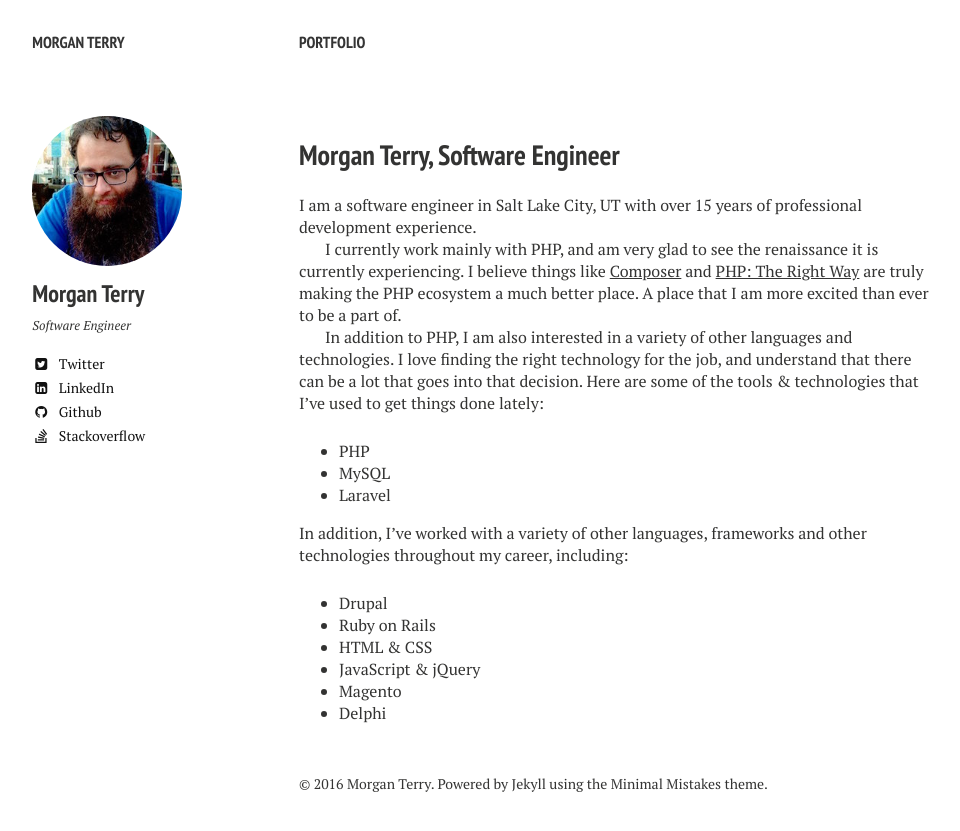
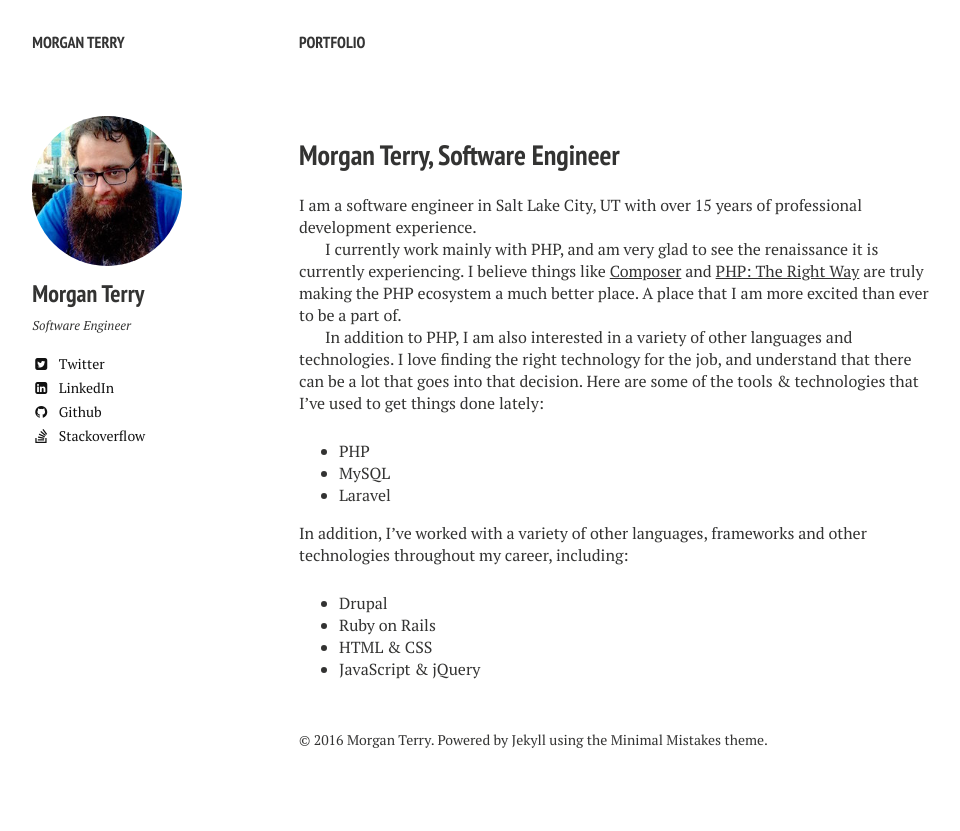
Before and after one commit to localstatic/morganterry.com, a Jekyll site: the page built from index.md, in a window 1280 px wide. Shown: the top 831 px of the page, without its empty margins (21-981 px from the left). Built offline with Jekyll 4.4.1, drawn with Linux system fonts in a browser that asks for light colours; nearby versions of some CDN libraries.

Commit message:
On second thought, don't advertise these

```diff
--- a/index.md
+++ b/index.md
@@ -28,5 +28,3 @@ In addition, I've worked with a variety of other languages, frameworks and other
 * Ruby on Rails
 * HTML &amp; CSS
 * JavaScript &amp; jQuery
-* Magento
-* Delphi
```
